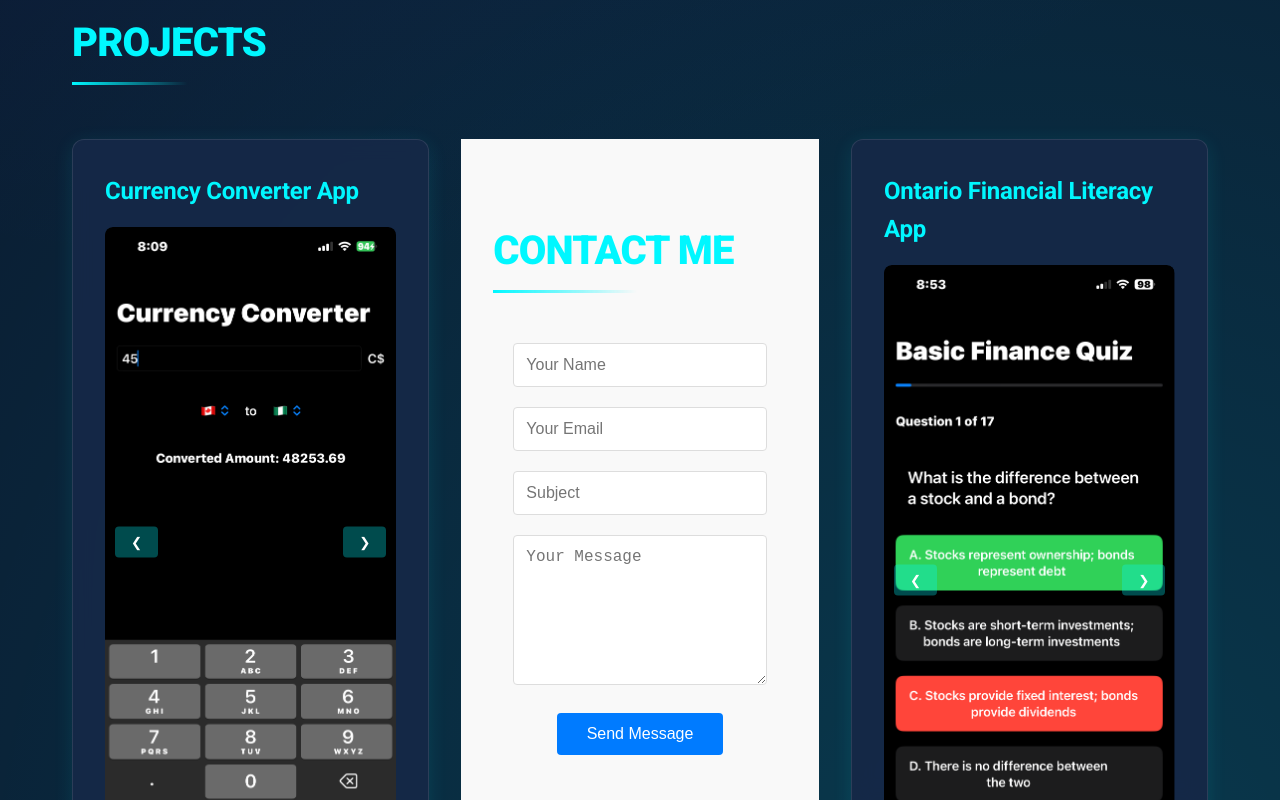
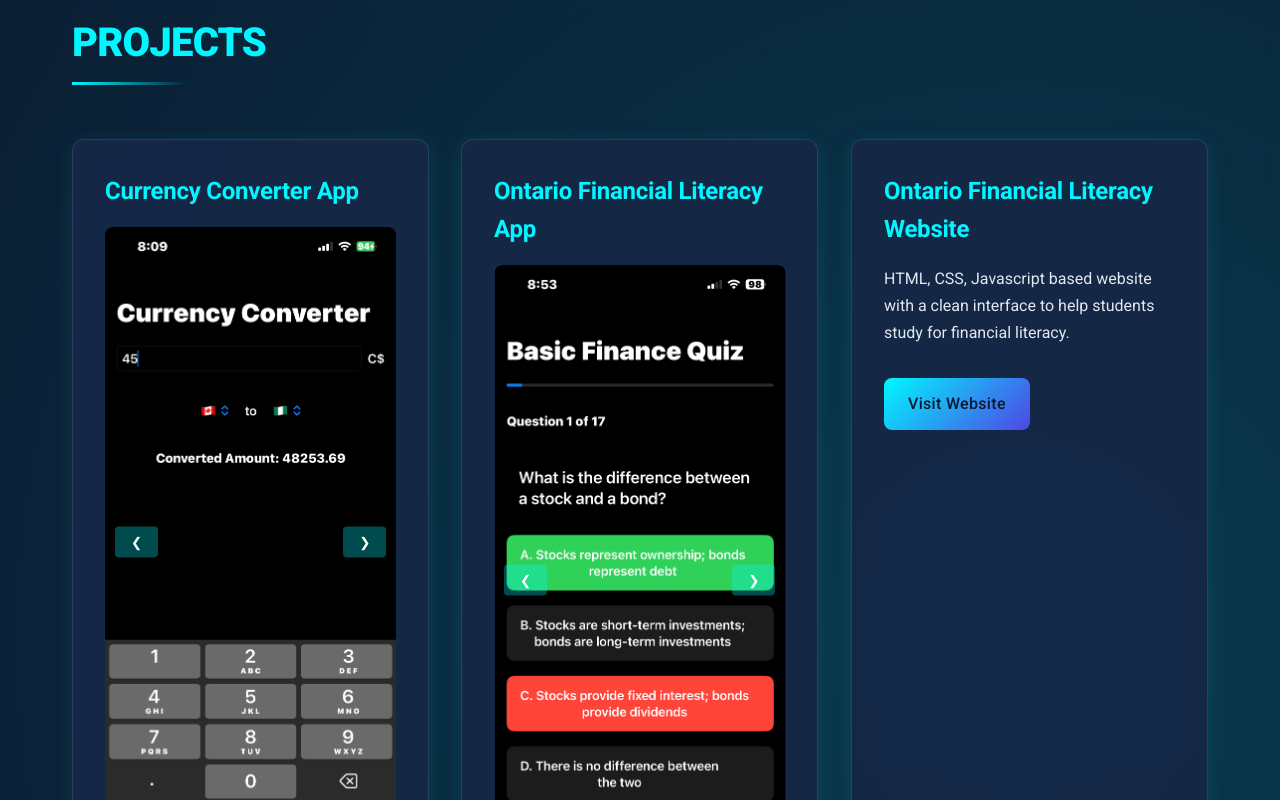
Before and after one commit to ChukwukaOk/PortfolioWebsite, a plain HTML site: page index.html in a window 1280 px wide. Shown: the part 2000-2800 px from the top of the page. Drawn offline with nearby package versions, Linux system fonts and the light colour scheme.

Commit message:
Update index.html

```diff
--- a/index.html
+++ b/index.html
@@ -20,7 +20,6 @@
                 <li><a href="#about">About</a></li>
                 <li><a href="#skills">Skills</a></li>
                 <li><a href="#work">Work</a></li>
-                <li><a href="#contact">Contact</a></li>
             </ul>
             <div class="social-icons">
                 <a href="https://linktr.ee/chukao" target="_blank"><i class="fas fa-link"></i></a>
@@ -107,26 +106,6 @@
                     <p class="status">Coming soon to App Store</p>
                 </div>
 
-    <section id="contact">
-        <div class="container">
-            <h2>Contact Me</h2>
-            <form id="contactForm" onsubmit="sendEmail(event)">
-                <div class="form-group">
-                    <input type="text" id="name" name="name" placeholder="Your Name" required>
-                </div>
-                <div class="form-group">
-                    <input type="email" id="email" name="email" placeholder="Your Email" required>
-                </div>
-                <div class="form-group">
-                    <input type="text" id="subject" name="subject" placeholder="Subject" required>
-                </div>
-                <div class="form-group">
-                    <textarea id="message" name="message" placeholder="Your Message" required></textarea>
-                </div>
-                <button type="submit" class="submit-btn">Send Message</button>
-            </form>
-        </div>
-    </section>
                 <div class="project-card">
                     <h3>Ontario Financial Literacy App</h3>
                     <div class="slideshow-container">
```
